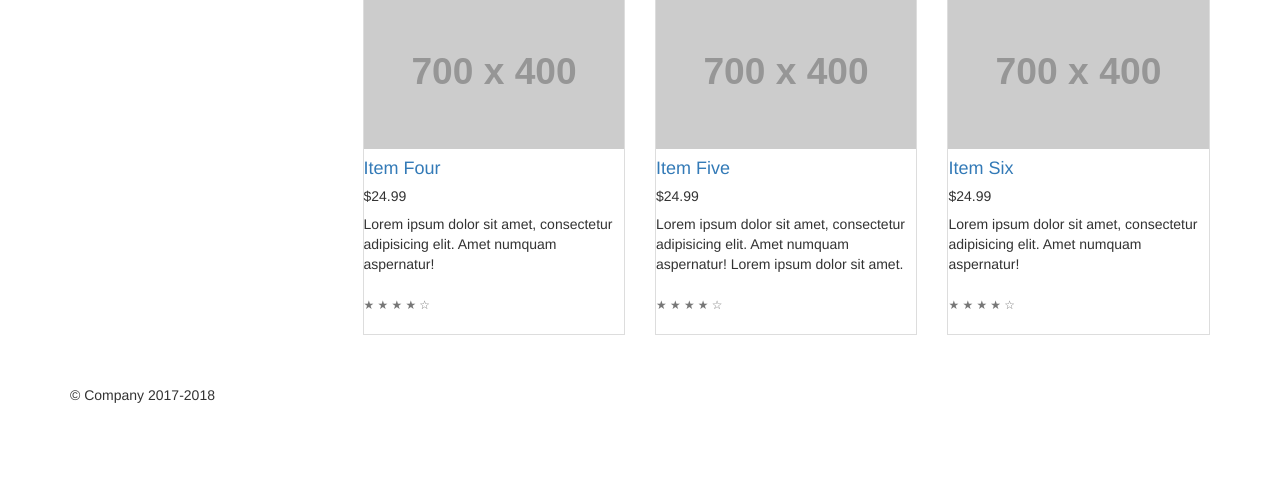
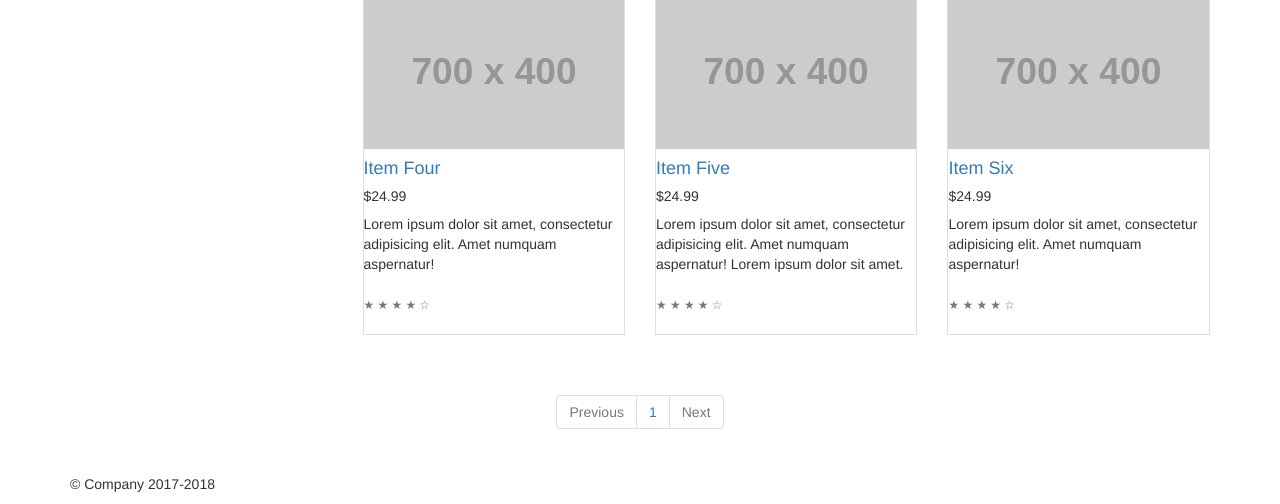
Before and after one commit to Hypnockz/Interfaces, a PHP site: page /Busqueda.php in a window 1280 px wide. Shown: the part 449-953 px from the top of the page. Before the commit the page ends 852 px from the top, so only its background shows below. Run offline with PHP 8.4, Linux system fonts and the light colour scheme; grey boxes labelled with a size stand in for pictures from a placeholder-image service; some libraries are stand-ins or nearby versions.

Commit message:
page navigator agregado

```diff
--- a/Busqueda.php
+++ b/Busqueda.php
@@ -176,8 +176,23 @@ div {
 
       </div>
       <!-- /.row -->
+      <div class="text-center">
+  <ul class="pagination justify-content-center">
+    <li class="page-item disabled">
+      <a class="page-link" href="#" tabindex="-1">Previous</a>
+    </li>
+    <li class="page-item"><a class="page-link" href="#">1</a></li>
 
+    <li class="page-item disabled">
+      <a class="page-link" href="#">Next</a>
+    </li>
+  </ul>
+</div>
     </div>
+
+    <!-- Number Navigator-->
+
+
     <footer class="container">
       <p>&copy; Company 2017-2018</p>
     </footer>
```
